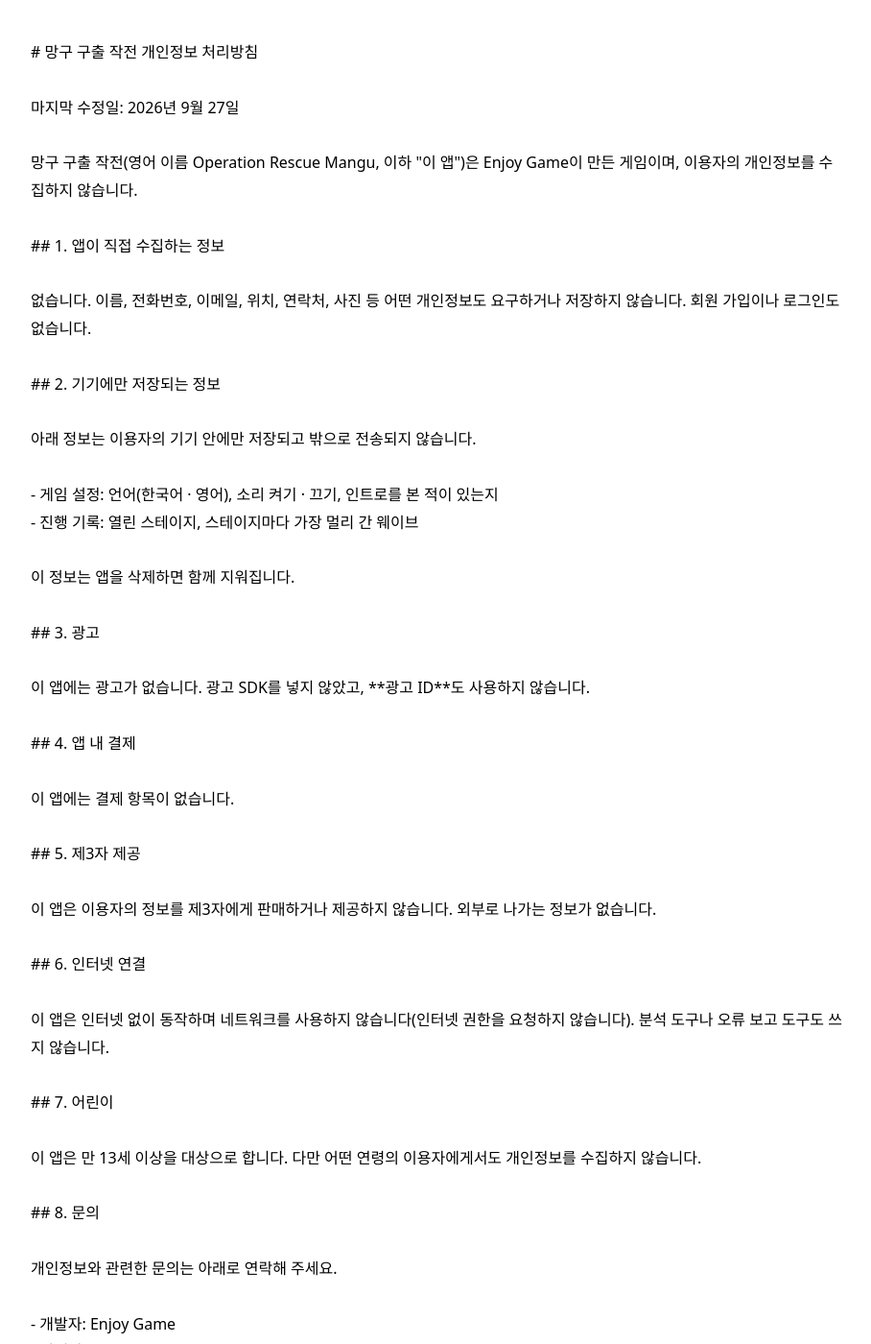
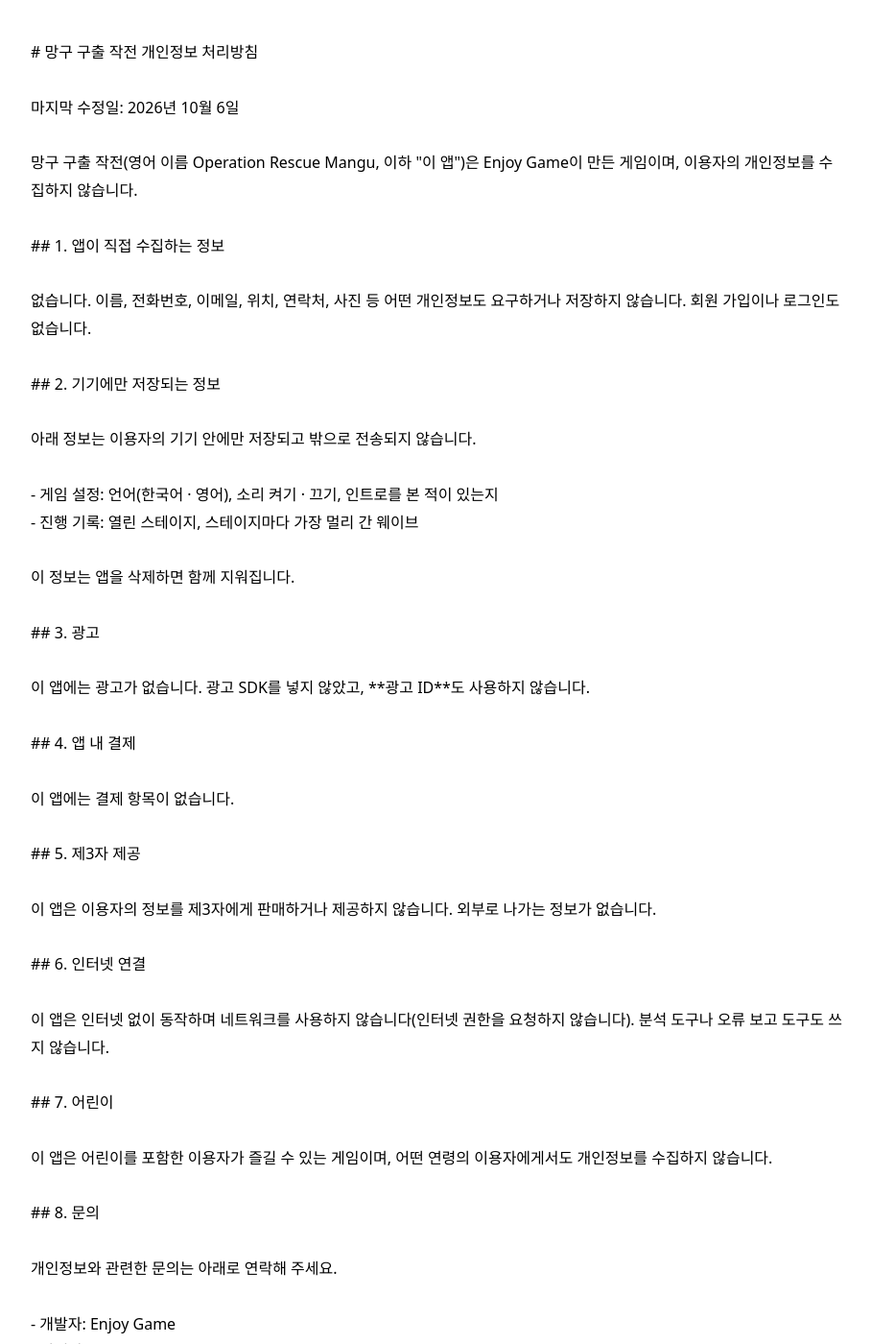
Before and after one commit to csj4032/csj4032.github.io, a Jekyll site: the page defense-privacy/index.html, which Jekyll copies as it is, in a window 1280 px wide and 1400 px high. Shown: the whole window at 96% size, without its empty margins (183-1091 px from the left). Built offline with Jekyll 4.4.1, drawn with Linux system fonts in a browser that asks for light colours; some of the changed text lies outside the part shown.

Commit message:
Align Mangu privacy policy with children audience

```diff
--- a/defense-privacy/index.html
+++ b/defense-privacy/index.html
@@ -1,6 +1,6 @@
 <!doctype html><html lang="ko"><meta charset="utf-8"><meta name="viewport" content="width=device-width,initial-scale=1"><title>망구 구출 작전 개인정보처리방침</title><style>body{font-family:system-ui,sans-serif;max-width:850px;margin:40px auto;padding:0 22px;line-height:1.8}pre{white-space:pre-wrap;font:inherit}</style><body><pre># 망구 구출 작전 개인정보 처리방침
 
-마지막 수정일: 2026년 9월 27일
+마지막 수정일: 2026년 10월 6일
 
 망구 구출 작전(영어 이름 Operation Rescue Mangu, 이하 &quot;이 앱&quot;)은 Enjoy Game이 만든 게임이며, 이용자의 개인정보를 수집하지 않습니다.
 
@@ -35,7 +35,7 @@
 
 ## 7. 어린이
 
-이 앱은 만 13세 이상을 대상으로 합니다. 다만 어떤 연령의 이용자에게서도 개인정보를 수집하지 않습니다.
+이 앱은 어린이를 포함한 이용자가 즐길 수 있는 게임이며, 어떤 연령의 이용자에게서도 개인정보를 수집하지 않습니다.
 
 ## 8. 문의
 
@@ -52,7 +52,7 @@
 
 # Operation Rescue Mangu Privacy Policy
 
-Last updated: September 27, 2026
+Last updated: October 6, 2026
 
 Operation Rescue Mangu (&quot;the app&quot;) is a game made by Enjoy Game. The app does not collect any personal information.
 
@@ -62,7 +62,7 @@ Operation Rescue Mangu (&quot;the app&quot;) is a game made by Enjoy Game. The a
 4. **In-app purchases**: None.
 5. **Sharing with third parties**: None. No data is sent anywhere.
 6. **Internet**: The app works offline, does not request the internet permission, and uses no analytics or crash reporting tools.
-7. **Children**: The app is intended for users aged 13 and over, and it does not collect personal information from users of any age.
+7. **Children**: The app can be enjoyed by children and other users. It does not collect personal information from users of any age.
 8. **Contact**: Enjoy Game, csj4032@gmail.com
 9. **Changes**: If this policy changes, the date above will be updated.
 </pre></body></html>
```
